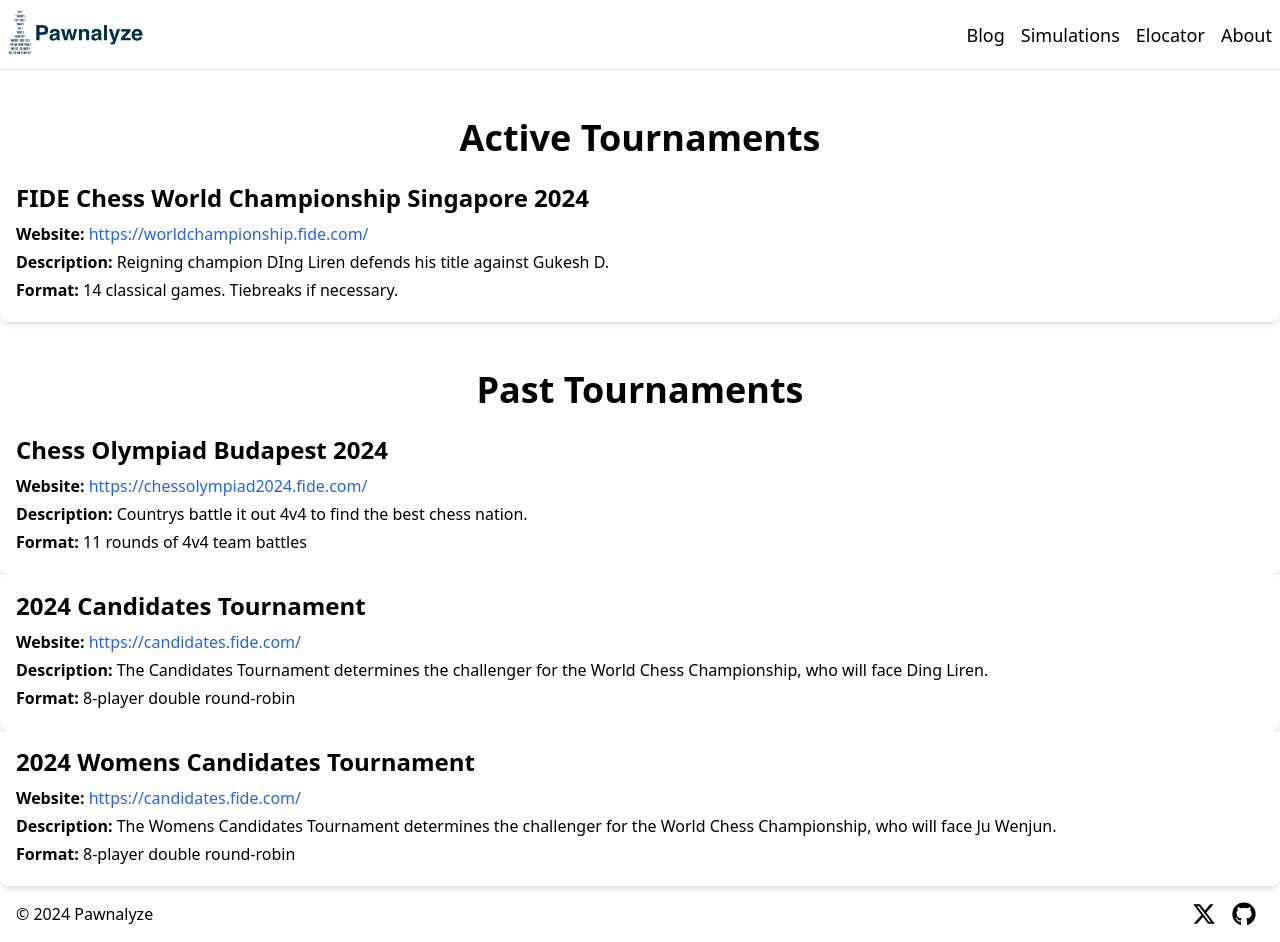
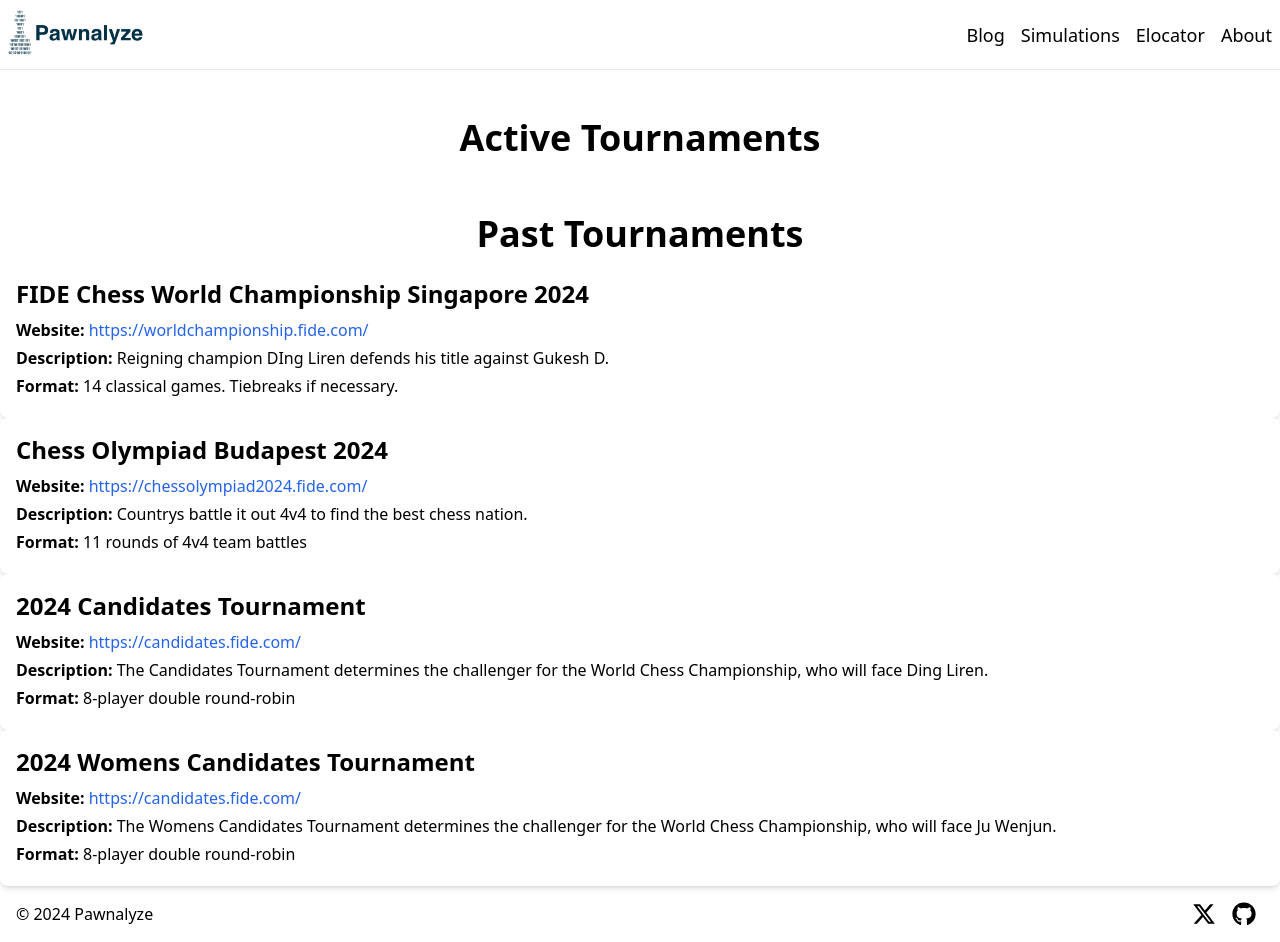
Before and after one commit to cmwetherell/pawnalyze, a Next.js app: page /simulations in a window 1280 px wide. Built offline with nearby package versions, Linux system fonts and the light colour scheme.

Commit message:
Move WC 2024 to past and bump Next.js
Co-authored-by: cmwetherell <cmwetherell@gmail.com>

```diff
--- a/app/simulations/page.tsx
+++ b/app/simulations/page.tsx
@@ -9,18 +9,16 @@ export default function SimPage(): JSX.Element {
         <p className = "text-4xl font-bold text-center text-black mb-2 mt-12">Active Tournaments</p>
     </div>
     <div>
-    <TournamentInfo
-                    name="FIDE Chess World Championship Singapore 2024"
-                    internalLink='/simulations/fide-world-championship-singapore-2024'
-                    website="https://worldchampionship.fide.com/"
-                    description="Reigning champion DIng Liren defends his title against Gukesh D."
-                    format="14 classical games. Tiebreaks if necessary."
-                />
-    </div>
-    <div>
         <p className = "text-4xl font-bold text-center text-black mb-2 mt-12">Past Tournaments</p>
     </div>
     <div>
+        <TournamentInfo
+                name="FIDE Chess World Championship Singapore 2024"
+                internalLink='/simulations/fide-world-championship-singapore-2024'
+                website="https://worldchampionship.fide.com/"
+                description="Reigning champion DIng Liren defends his title against Gukesh D."
+                format="14 classical games. Tiebreaks if necessary."
+            />
         <TournamentInfo
                 name="Chess Olympiad Budapest 2024"
                 internalLink="/simulations/chess-olympiad-budapest-2024"
```
Also changed, not shown: package.json (+4 -4 lines), 1 other file (tests, documents, lock files or other folders).
